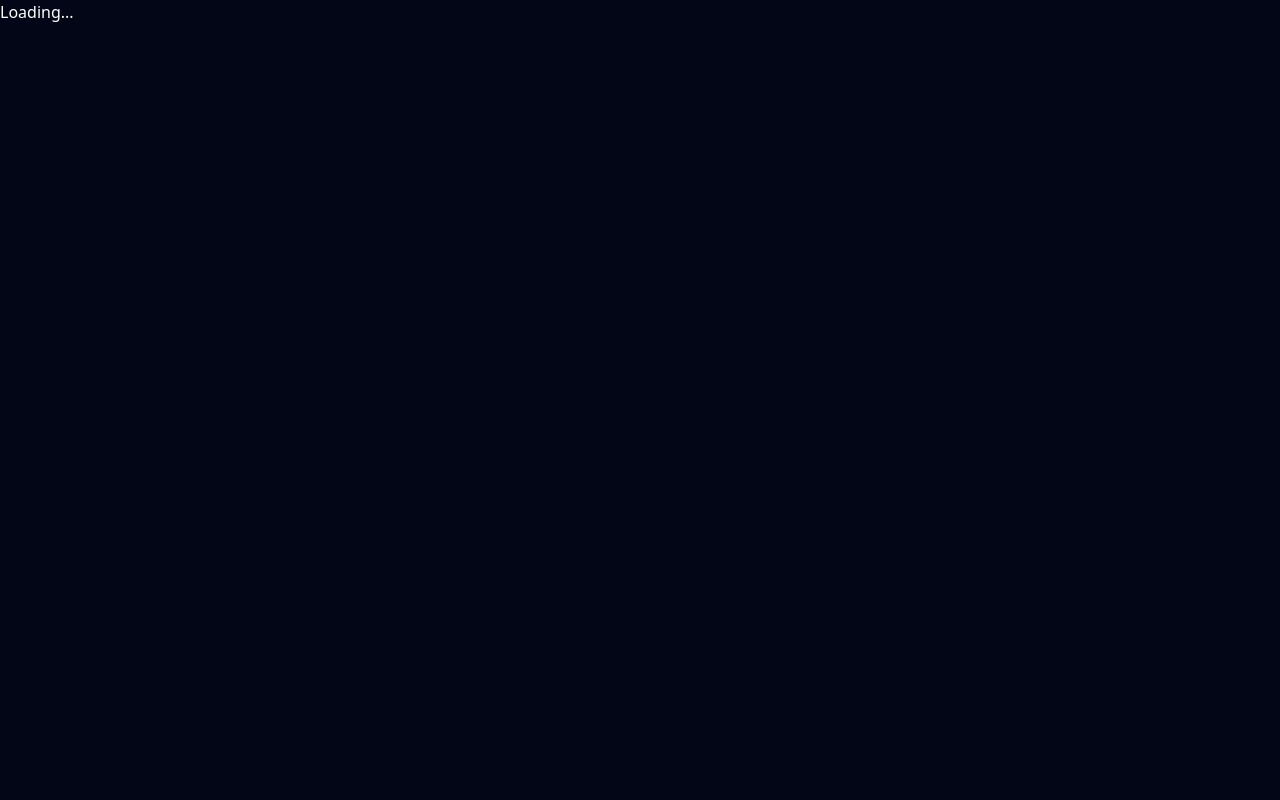
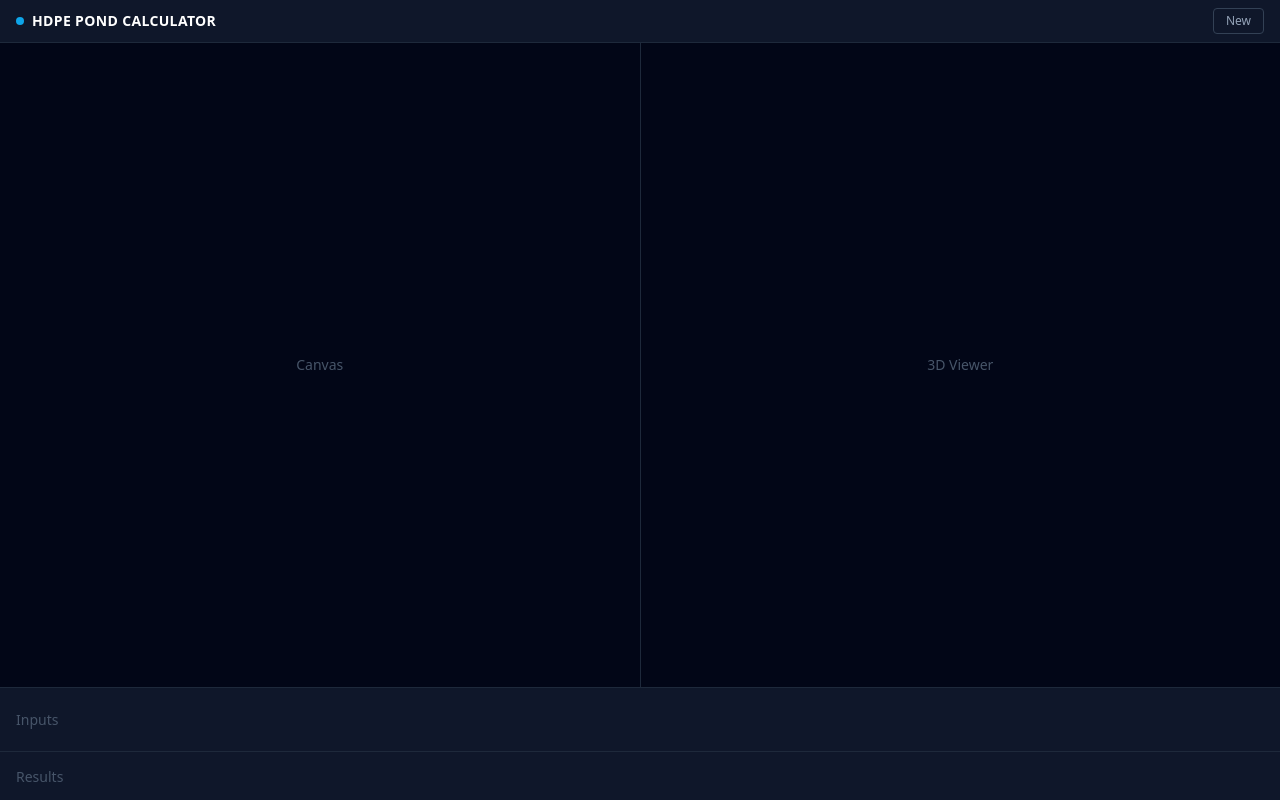
Before and after one commit to ChaAimz/hdpe-pond-area-calulate-app, a React (Vite) app: page / in a window 1280 px wide. Built offline with nearby package versions, Linux system fonts and the light colour scheme.

Commit message:
feat: app layout shell — top split, bottom bar, result strip

```diff
--- a/src/App.tsx
+++ b/src/App.tsx
@@ -1,3 +1,31 @@
+import DrawingCanvas from './components/DrawingCanvas'
+import ThreeDViewer from './components/ThreeDViewer'
+import BottomBar from './components/BottomBar'
+import ResultPanel from './components/ResultPanel'
+
 export default function App() {
-  return <div className="h-screen bg-slate-950 text-white">Loading...</div>
+  return (
+    <div className="h-screen flex flex-col bg-slate-950 text-white overflow-hidden">
+      <header className="flex items-center justify-between px-4 py-2 bg-slate-900 border-b border-slate-800 shrink-0">
+        <div className="flex items-center gap-2">
+          <div className="w-2 h-2 rounded-full bg-sky-500" />
+          <span className="text-sm font-semibold tracking-wide">HDPE POND CALCULATOR</span>
+        </div>
+        <button
+          onClick={() => window.location.reload()}
+          className="text-xs px-3 py-1 rounded border border-slate-700 text-slate-400 hover:text-white hover:border-slate-500 transition-colors"
+        >
+          New
+        </button>
+      </header>
+
+      <div className="flex flex-1 min-h-0">
+        <DrawingCanvas />
+        <ThreeDViewer />
+      </div>
+
+      <BottomBar />
+      <ResultPanel />
+    </div>
+  )
 }
--- /dev/null
+++ b/src/components/BottomBar.tsx
@@ -0,0 +1,7 @@
+export default function BottomBar() {
+  return (
+    <div className="h-16 bg-slate-900 border-t border-slate-800 flex items-center px-4">
+      <span className="text-slate-600 text-sm">Inputs</span>
+    </div>
+  )
+}
--- /dev/null
+++ b/src/components/DrawingCanvas.tsx
@@ -0,0 +1,7 @@
+export default function DrawingCanvas() {
+  return (
+    <div className="flex-1 bg-slate-950 flex items-center justify-center border-r border-slate-800">
+      <span className="text-slate-600 text-sm">Canvas</span>
+    </div>
+  )
+}
--- /dev/null
+++ b/src/components/ResultPanel.tsx
@@ -0,0 +1,7 @@
+export default function ResultPanel() {
+  return (
+    <div className="bg-slate-900 border-t border-slate-800 px-4 py-3">
+      <span className="text-slate-600 text-sm">Results</span>
+    </div>
+  )
+}
--- /dev/null
+++ b/src/components/ThreeDViewer.tsx
@@ -0,0 +1,7 @@
+export default function ThreeDViewer() {
+  return (
+    <div className="flex-1 bg-slate-950 flex items-center justify-center">
+      <span className="text-slate-600 text-sm">3D Viewer</span>
+    </div>
+  )
+}
```
